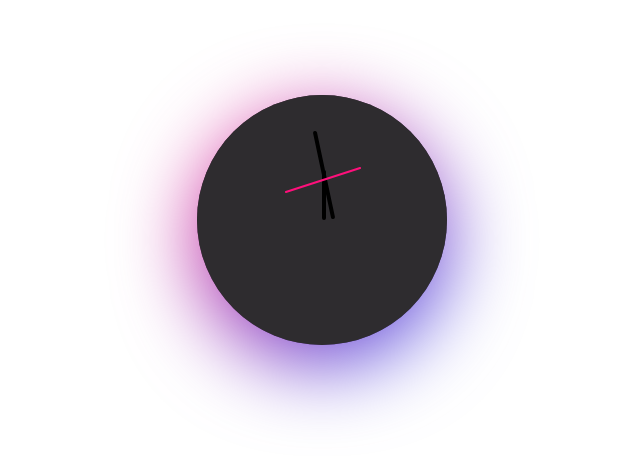
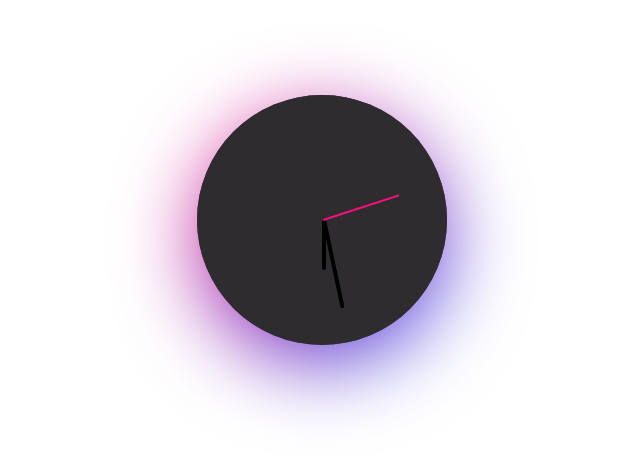
Before and after one commit to arjunjayakumar/clock-widget, an Angular app: page / in a window 1280 px wide. Shown: the part 180-636 px from the top of the page, without its empty margins (318-958 px from the left). Built offline with nearby package versions, Linux system fonts and the light colour scheme.

Commit message:
Fix hand placement

```diff
--- a/src/app/clock-widget/clock-widget.component.scss
+++ b/src/app/clock-widget/clock-widget.component.scss
@@ -30,7 +30,7 @@
         bottom: 0;
         right: 0;
         transform: rotate(0deg);
-        transform-origin: bottom-center;
+        transform-origin: bottom center;
         width: 0.25rem;
         border-radius: 0.125rem;
       }
```
